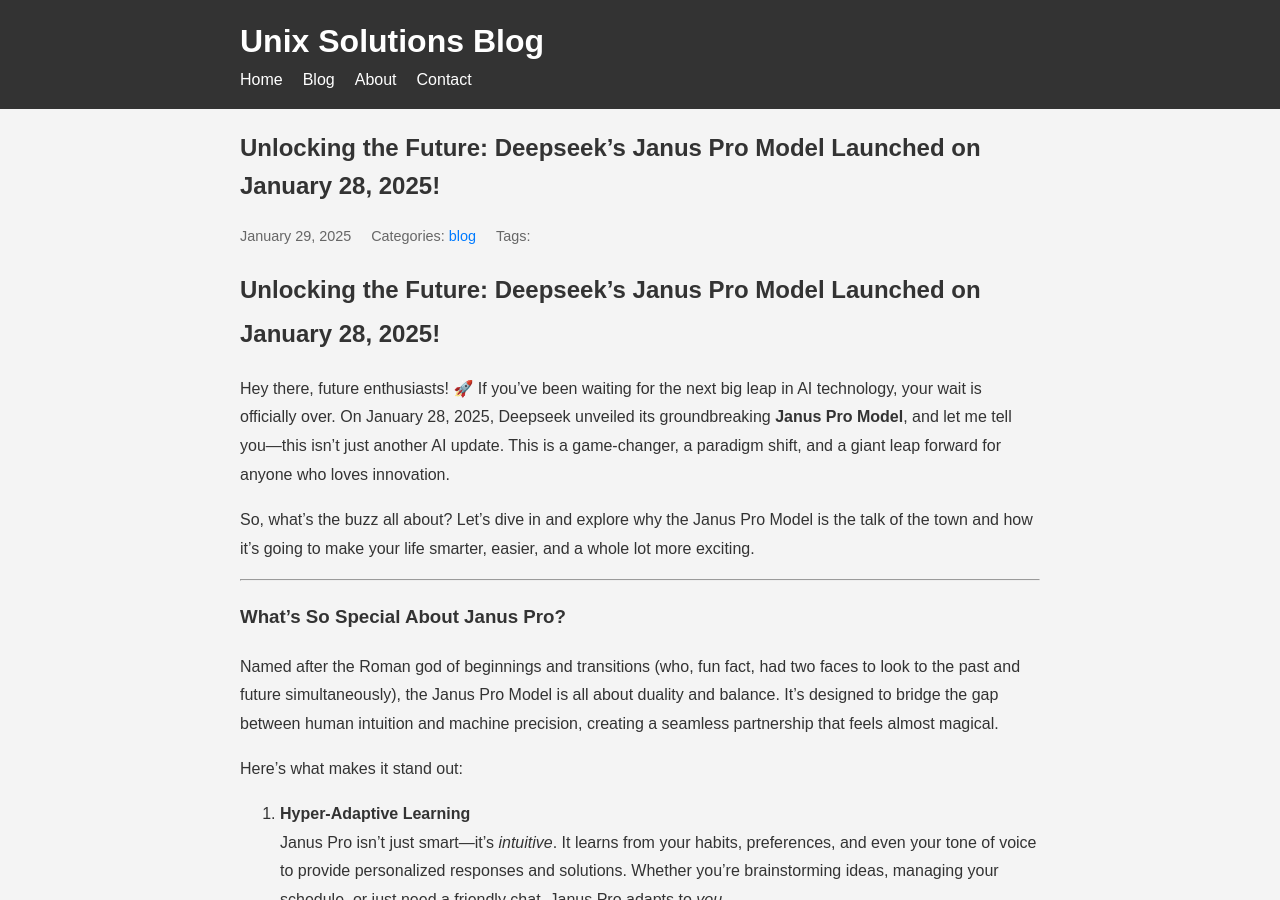
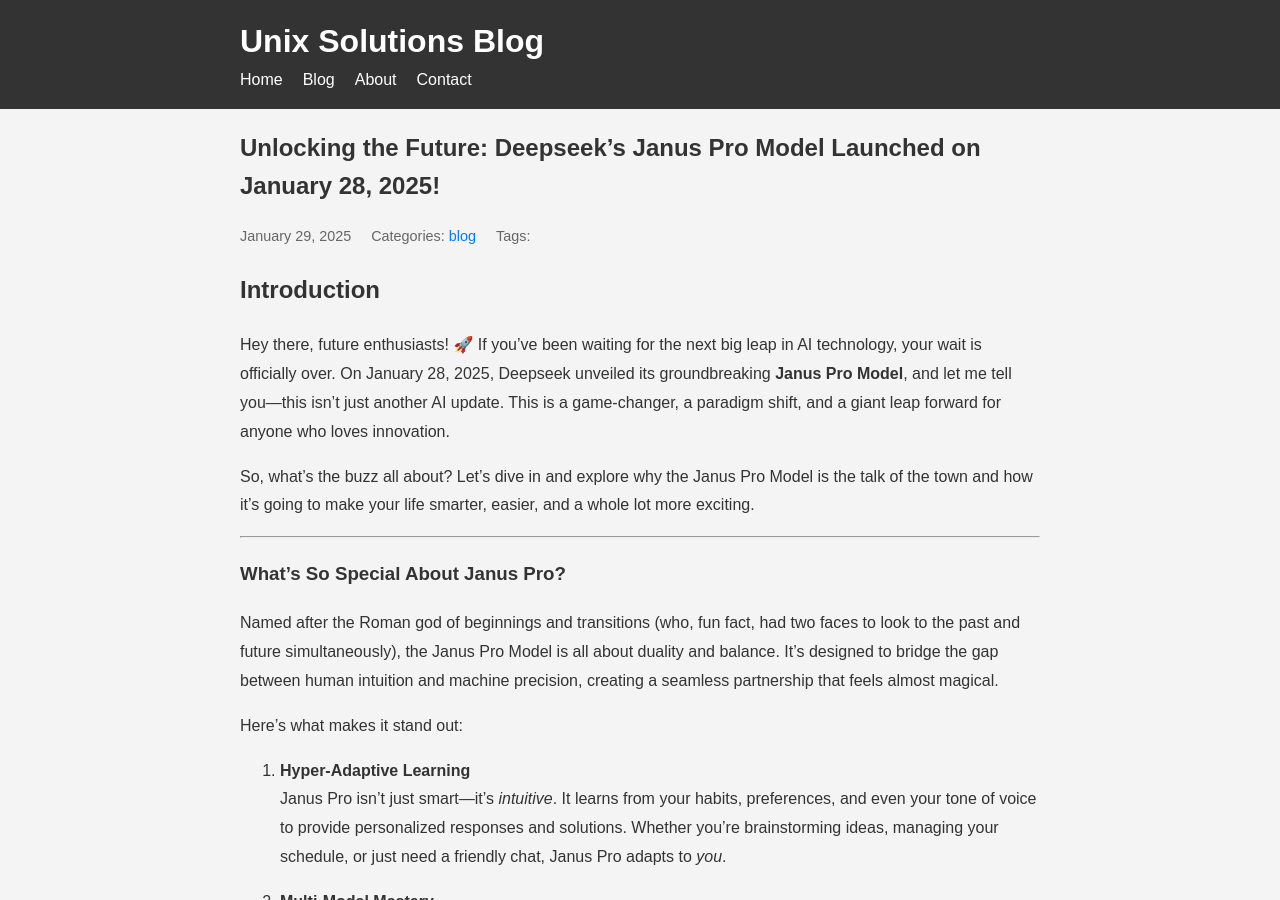
Before and after one commit to tecofers/tecofers.github.io, a Jekyll site: the page built from _posts/2025-01-31-Deepseek’s-Janus-Pro.md, in a window 1280 px wide and 900 px high. Built offline with Jekyll 4.4.1, drawn with Linux system fonts in a browser that asks for light colours; comment, search, counter and statistics services are not loaded.

Commit message:
Update 2025-01-31-Deepseek’s-Janus-Pro.md

```diff
--- a/_posts/2025-01-31-Deepseek’s-Janus-Pro.md
+++ b/_posts/2025-01-31-Deepseek’s-Janus-Pro.md
@@ -8,7 +8,7 @@
 comments: true
 ---
 
-# **Unlocking the Future: Deepseek’s Janus Pro Model Launched on January 28, 2025!**
+## **Introduction**
 
 Hey there, future enthusiasts! 🚀 If you’ve been waiting for the next big leap in AI technology, your wait is officially over. On January 28, 2025, Deepseek unveiled its groundbreaking **Janus Pro Model**, and let me tell you—this isn’t just another AI update. This is a game-changer, a paradigm shift, and a giant leap forward for anyone who loves innovation.
 
```
